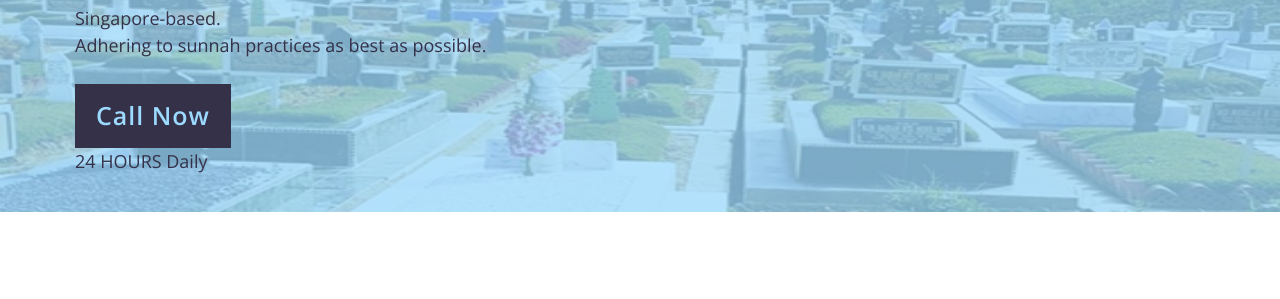
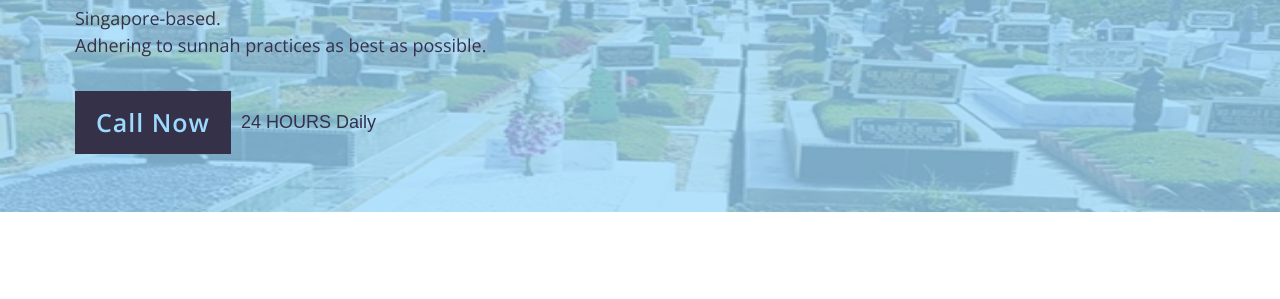
Before and after one commit to danyaastria/jenazahsg, a plain HTML site: page index.html in a window 1280 px wide. Shown: the part 323-622 px from the top of the page. Drawn offline with nearby package versions, Linux system fonts and the light colour scheme.

Commit message:
Update style.css

```diff
--- a/css/style.css
+++ b/css/style.css
@@ -456,6 +456,16 @@ a:focus {
     transition: .3s;
 }
 }
+/******* Hero call now segment *******/
+.callinfo{
+    display: flex;
+    align-items: center;
+}
+.callinfo p{
+    float: center;
+    margin-top: 25px;
+    font-family: 'REM', sans-serif;
+}
 
 
 /*******************************/
```
